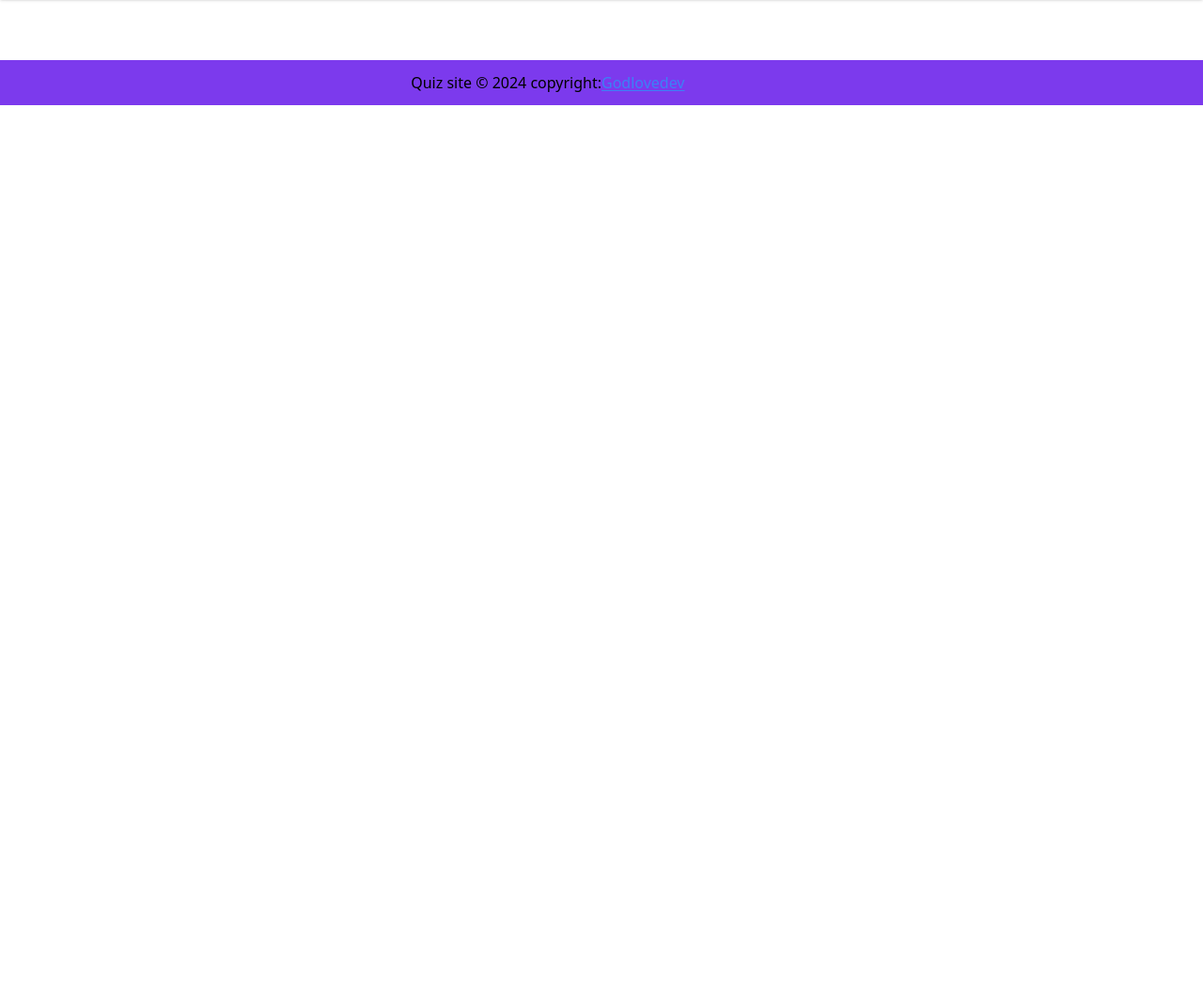
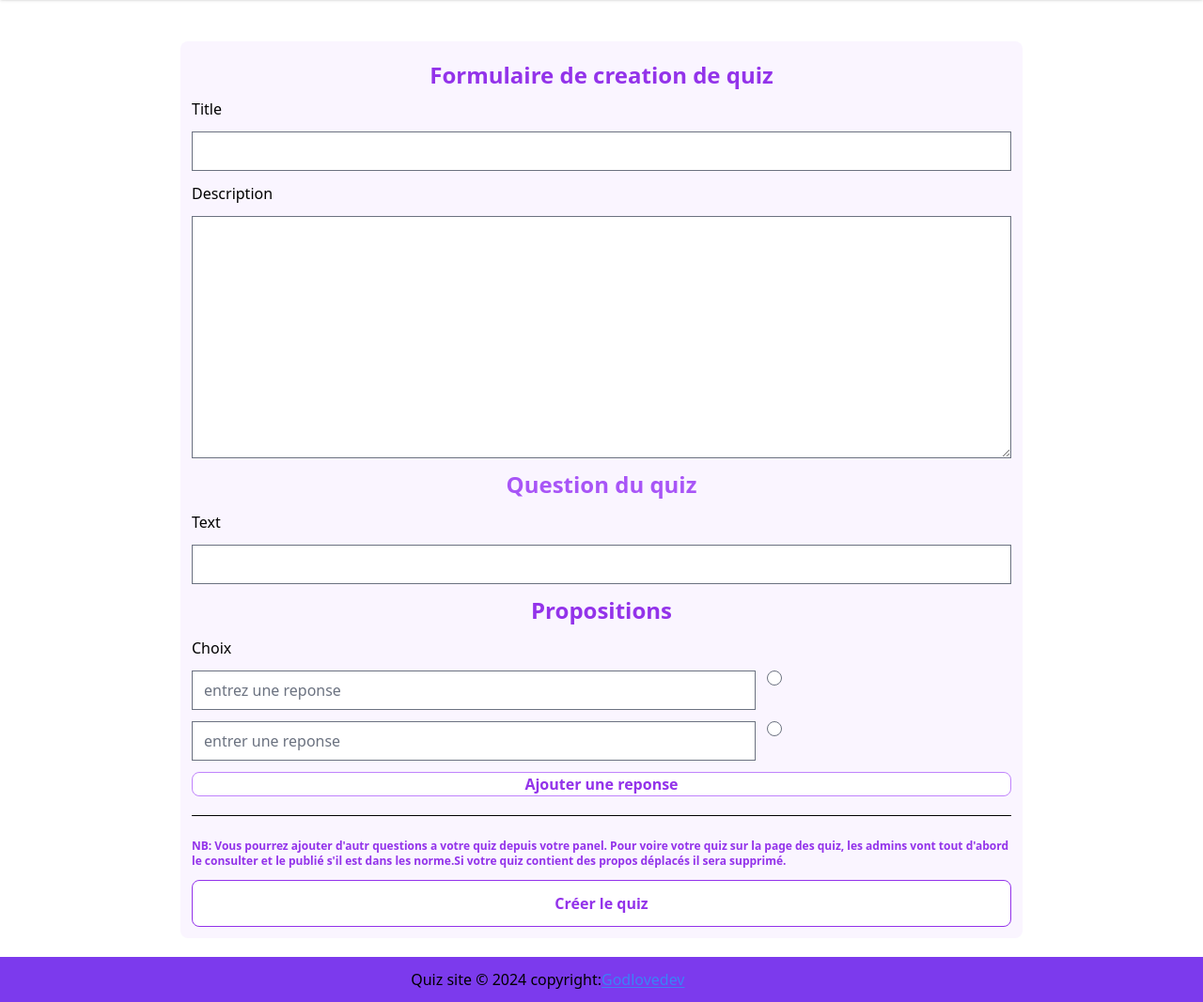
Before and after one commit to Godlovedev/quiz_saas, a Django app: page /create/ in a window 1280 px wide. Shown: the part 108-1175 px from the top of the page at 94% size. Before the commit the page ends 220 px from the top, so only its background shows below. Run offline with Django 5.2, Linux system fonts and the light colour scheme; the visitor is signed in with stand-in values (Sample User, id 1); some libraries are stand-ins or nearby versions.

Commit message:
l'utilisateur peut desormais créer des quiz

```diff
--- a/quiz_saas/quiz/forms.py
+++ b/quiz_saas/quiz/forms.py
@@ -8,7 +8,7 @@ class QuizForm(ModelForm):
 
     class Meta:
         model = Quiz
-        fields = ("title", "description")
+        fields = ("title", "description", "creator")
 
 
 """ formulaire des questions """
@@ -17,7 +17,7 @@ class QuestionForm(ModelForm):
 
     class Meta:
         model = Question
-        fields = ("text")
+        fields = ("text",)
 
 
 """ formulaire pour les choix des differente questions """
@@ -25,4 +25,4 @@ class ChoiceForm(ModelForm):
 
     class Meta:
         model = Choice
-        fields = ("text")
+        fields = ("text",)
--- a/quiz_saas/quiz/templates/create_quiz.html
+++ b/quiz_saas/quiz/templates/create_quiz.html
@@ -3,6 +3,69 @@
 
 {% block content %}
 
+<div class="max-w-md md:max-w-2xl lg:max-w-4xl mx-auto justify-center p-3 flex-col flex items-center bg-purple-50 rounded-lg">
+    <h1 class="font-bold text-2xl mt-2 text-purple-600 mb-2">Formulaire de creation de quiz</h1>
+    <form action="" method="post" class="grid gap-3">
+        {% csrf_token %}
+
+        {{quiz_form.title.label}}
+        {{quiz_form.title}}
+
+        {{quiz_form.description.label}}
+        {{quiz_form.description}}
 
 
+        <div class="grid gap-3">
+        <h1 class="text-2xl text-center font-bold text-purple-500">Question du quiz</h1>
+
+        {{ question_form.text.label }}
+        {{ question_form.text }}
+
+
+        <h1 class="text-2xl font-bold text-center text-purple-600">Propositions</h1>
+        <label for="choix">Choix</label>
+        <div class="grid gap-3" id="ansbox1">
+            <div class="flex flex-row gap-3">
+                <input type="text" id="choix" placeholder="entrez une reponse" name="choix" class="w-[300px] md:w-[400px] lg:w-[600px]">
+                <input type="radio" name="valid" id="choix" value="0">
+            </div>
+            <div class="flex flex-row gap-3">
+                <input type="text" id="choix" class="w-[300px] md:w-[400px] lg:w-[600px] " name="choix" placeholder="entrer une reponse" class="">
+                <input type="radio" required name="valid" value="1" id="choix" class="repjuste">
+            </div>
+        </div>
+        <button type="button" class="bg-white text-purple-600 rounded-lg border border-solid border-purple-400 hover:bg-purple-600 hover:text-white font-bold" id="addans1">Ajouter une reponse</button>
+        <div class="border-t border-t-black mb-3 w-full mt-2">
+        </div>
+
+        <p class=" font-bold text-purple-600 text-xs">NB: Vous pourrez ajouter d'autr questions a votre quiz depuis votre panel. Pour voire votre quiz sur la page des quiz, les admins vont tout d'abord le consulter et le publié s'il est dans les norme.Si votre quiz contient des propos déplacés il sera supprimé.</p>
+
+        <button type="submit" class="text-purple-600 p-3 border border-solid border-purple-600 font-bold bg-white hover:bg-purple-600 hover:text-white rounded-lg">Créer le quiz</button>
+        </div>
+    </form>
+</div>
+<script>
+// ajouter un input pour une reponse de plus
+let addans = document.getElementById("addans1")
+let ansbox = document.getElementById("ansbox1")
+
+let valindex = 1
+
+addans.addEventListener("click", function(){
+    valindex += 1
+    ansbox.insertAdjacentHTML(
+        "beforeend",
+        `<div class="flex flex-row gap-3">
+                <input type="text" id="choix" class="w-[300px] md:w-[400px] lg:w-[600px] " name="choix" placeholder="entrer une reponse" class="">
+                <input type="radio" name="valid" id="choix" value="${valindex}">
+            </div>`
+    )
+})
+
+let repjuste = document.querySelector(".repjuste")
+
+repjuste.addEventListener()
+
+</script>
+
 {% endblock content %}
--- a/quiz_saas/quiz/views.py
+++ b/quiz_saas/quiz/views.py
@@ -1,8 +1,8 @@
 from django.shortcuts import render, redirect
 from django.views import View
-from quiz.models import Quiz, Question, UserResult
+from quiz.models import Quiz, Question, UserResult, Choice
 from quiz.utils import LoginRequiredMixin
-
+from quiz.forms import ChoiceForm, QuizForm, QuestionForm
 
 # Create your views here.
 class HomeView(View):
@@ -95,6 +95,64 @@ class UserResultView(LoginRequiredMixin, View):
 class CreateQuizView(LoginRequiredMixin, View):
     """ Vue pour la creation des quiz """
 
+    context = {}
+
     def get(self, *args, **kwargs):
 
-        return render(self.request, "create_quiz.html")
+        quiz_form = QuizForm()
+        question_form = QuestionForm()
+
+        self.context = {
+            "quiz_form": quiz_form,
+            "question_form": question_form,
+        }
+
+        return render(self.request, "create_quiz.html", self.context)
+
+    def post(self, *args, **kwargs):
+
+        title = self.request.POST.get("title")
+        description = self.request.POST.get("description")
+
+        quiz_form = QuizForm(data={"title":title, "description":description, "creator":self.request.user})
+
+        if quiz_form.is_valid():
+            quiz = quiz_form.save()
+
+            question = self.request.POST.get("text")
+
+            question_form = QuestionForm(data={"text": question})
+
+            if question_form.is_valid():
+                question = question_form.save(commit=False)
+                question.quiz = quiz
+                question.save()
+
+                choices = self.request.POST.getlist("choix")
+                valid_ans = self.request.POST.get("valid")
+
+                ans_valid = ""
+                if 0 <= int(valid_ans) < len(choices):
+                    ans_valid = choices[int(valid_ans)]
+                    choices.remove(ans_valid)
+
+                    Choice.objects.create(question=question, text=ans_valid, is_correct=True)
+
+                for choice in choices:
+
+                    choice_form = ChoiceForm(data={"text":choice})
+                    if choice_form.is_valid():
+                        choice_instance =  choice_form.save(commit=False)
+                        choice_instance.question = question
+                        choice_instance.save()
+
+
+            quiz_form = QuizForm()
+            question_form = QuestionForm()
+
+            self.context = {
+                "quiz_form": quiz_form,
+                "question_form": question_form,
+            }
+
+        return render(self.request, "create_quiz.html", self.context)
--- a/quiz_saas/theme/static/css/dist/styles.css
+++ b/quiz_saas/theme/static/css/dist/styles.css
@@ -815,6 +815,10 @@ select {
   z-index: 50;
 }
 
+.m-3 {
+  margin: 0.75rem;
+}
+
 .mx-auto {
   margin-left: auto;
   margin-right: auto;
@@ -908,6 +912,14 @@ select {
   width: 100%;
 }
 
+.w-\[300px\] {
+  width: 300px;
+}
+
+.w-\[600px\] {
+  width: 600px;
+}
+
 .max-w-2xl {
   max-width: 42rem;
 }
@@ -918,6 +930,14 @@ select {
 
 .max-w-xs {
   max-width: 20rem;
+}
+
+.max-w-md {
+  max-width: 28rem;
+}
+
+.flex-1 {
+  flex: 1 1 0%;
 }
 
 .-translate-y-full {
@@ -993,6 +1013,10 @@ select {
   border-bottom-width: 1px;
 }
 
+.border-t {
+  border-top-width: 1px;
+}
+
 .border-solid {
   border-style: solid;
 }
@@ -1026,9 +1050,34 @@ select {
   border-color: rgb(228 228 231 / var(--tw-border-opacity, 1));
 }
 
+.border-purple-200 {
+  --tw-border-opacity: 1;
+  border-color: rgb(233 213 255 / var(--tw-border-opacity, 1));
+}
+
+.border-purple-400 {
+  --tw-border-opacity: 1;
+  border-color: rgb(192 132 252 / var(--tw-border-opacity, 1));
+}
+
+.border-purple-600 {
+  --tw-border-opacity: 1;
+  border-color: rgb(147 51 234 / var(--tw-border-opacity, 1));
+}
+
 .border-b-slate-900 {
   --tw-border-opacity: 1;
   border-bottom-color: rgb(15 23 42 / var(--tw-border-opacity, 1));
+}
+
+.border-b-black {
+  --tw-border-opacity: 1;
+  border-bottom-color: rgb(0 0 0 / var(--tw-border-opacity, 1));
+}
+
+.border-t-black {
+  --tw-border-opacity: 1;
+  border-top-color: rgb(0 0 0 / var(--tw-border-opacity, 1));
 }
 
 .bg-gray-50 {
@@ -1054,6 +1103,11 @@ select {
 .bg-zinc-200 {
   --tw-bg-opacity: 1;
   background-color: rgb(228 228 231 / var(--tw-bg-opacity, 1));
+}
+
+.bg-purple-600 {
+  --tw-bg-opacity: 1;
+  background-color: rgb(147 51 234 / var(--tw-bg-opacity, 1));
 }
 
 .p-10 {
@@ -1151,6 +1205,11 @@ select {
   line-height: 1.75rem;
 }
 
+.text-xs {
+  font-size: 0.75rem;
+  line-height: 1rem;
+}
+
 .font-bold {
   font-weight: 700;
 }
@@ -1216,6 +1275,11 @@ select {
   color: rgb(124 58 237 / var(--tw-text-opacity, 1));
 }
 
+.text-purple-500 {
+  --tw-text-opacity: 1;
+  color: rgb(168 85 247 / var(--tw-text-opacity, 1));
+}
+
 .underline {
   text-decoration-line: underline;
 }
@@ -1252,6 +1316,10 @@ select {
   box-shadow: var(--tw-ring-offset-shadow, 0 0 #0000), var(--tw-ring-shadow, 0 0 #0000), var(--tw-shadow);
 }
 
+.hover\:rounded-lg:hover {
+  border-radius: 0.5rem;
+}
+
 .hover\:bg-purple-600:hover {
   --tw-bg-opacity: 1;
   background-color: rgb(147 51 234 / var(--tw-bg-opacity, 1));
@@ -1270,6 +1338,10 @@ select {
 .hover\:bg-white:hover {
   --tw-bg-opacity: 1;
   background-color: rgb(255 255 255 / var(--tw-bg-opacity, 1));
+}
+
+.hover\:font-bold:hover {
+  font-weight: 700;
 }
 
 .hover\:text-rose-600:hover {
@@ -1308,6 +1380,10 @@ select {
     width: min-content;
   }
 
+  .md\:w-\[400px\] {
+    width: 400px;
+  }
+
   .md\:max-w-5xl {
     max-width: 64rem;
   }
@@ -1318,6 +1394,22 @@ select {
 
   .md\:max-w-md {
     max-width: 28rem;
+  }
+
+  .md\:max-w-4xl {
+    max-width: 56rem;
+  }
+
+  .md\:max-w-lg {
+    max-width: 32rem;
+  }
+
+  .md\:max-w-xl {
+    max-width: 36rem;
+  }
+
+  .md\:max-w-2xl {
+    max-width: 42rem;
   }
 
   .md\:transform-none {
@@ -1355,12 +1447,20 @@ select {
 }
 
 @media (min-width: 1024px) {
+  .lg\:w-\[600px\] {
+    width: 600px;
+  }
+
   .lg\:max-w-7xl {
     max-width: 80rem;
   }
 
   .lg\:max-w-lg {
     max-width: 32rem;
+  }
+
+  .lg\:max-w-4xl {
+    max-width: 56rem;
   }
 
   .lg\:grid-cols-4 {
```
